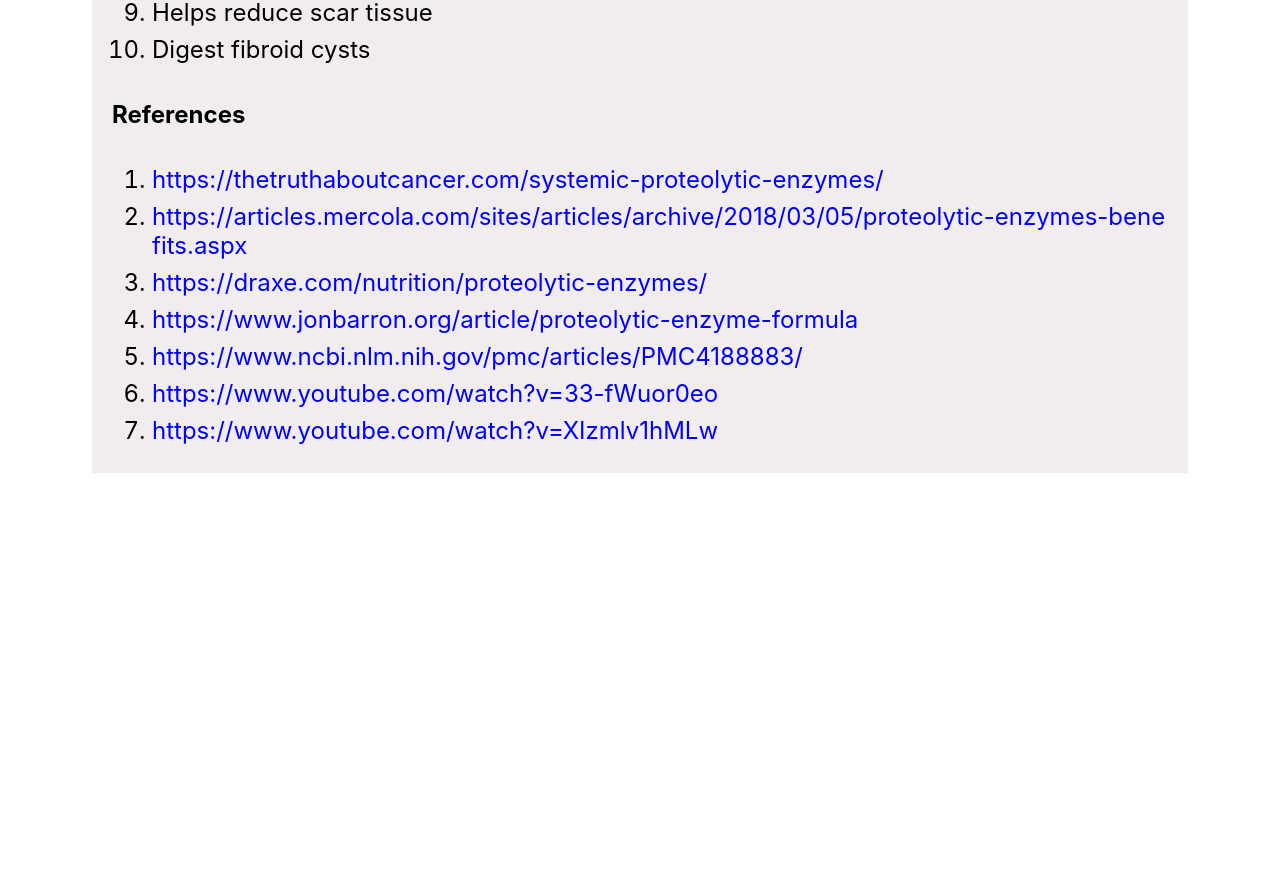
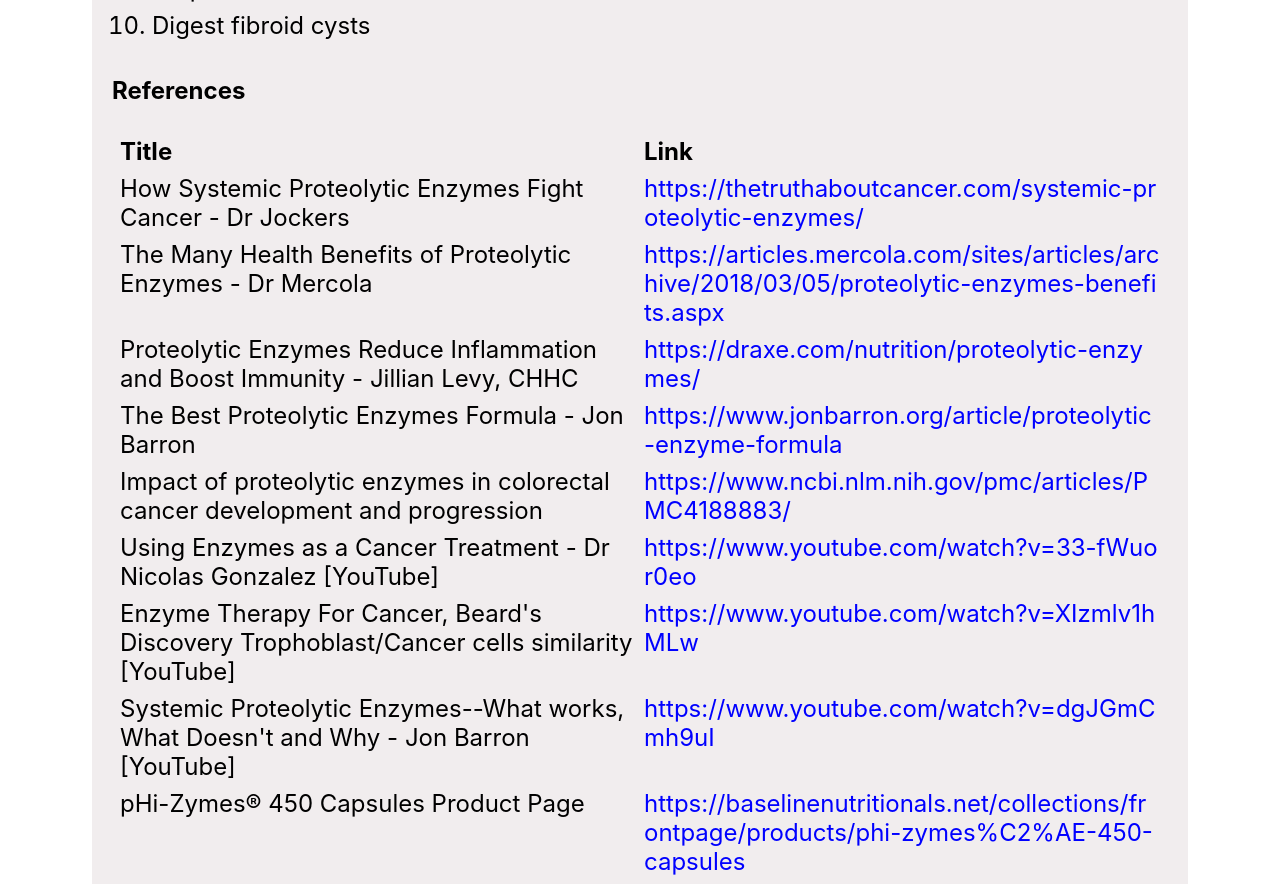
Before and after one commit to jaytula/alt-medicine, a React (Create React App) app: page / in a window 1280 px wide. Shown: the part 1440-2324 px from the top of the page. Before the commit the page ends 1913 px from the top, so only its background shows below. Built offline with nearby package versions, Linux system fonts and the light colour scheme.

Commit message:
Improve References section

```diff
--- a/src/PhiZyme.js
+++ b/src/PhiZyme.js
@@ -6,6 +6,15 @@
     '& li': {
       padding: '4px 0'
     }
+  },
+  reference: {
+    display: 'grid',
+    gridTemplateColumns: '1fr 1fr',
+    gridColumnGap: '8px',
+    margin: '8px'
+  },
+  gridHeader: {
+    fontWeight: 'bold'
   }
 });
 
@@ -27,13 +36,49 @@
     'Digest fibroid cysts'
   ],
   references: [
-    'https://thetruthaboutcancer.com/systemic-proteolytic-enzymes/',
-    'https://articles.mercola.com/sites/articles/archive/2018/03/05/proteolytic-enzymes-benefits.aspx',
-    'https://draxe.com/nutrition/proteolytic-enzymes/',
-    'https://www.jonbarron.org/article/proteolytic-enzyme-formula',
-    'https://www.ncbi.nlm.nih.gov/pmc/articles/PMC4188883/',
-    'https://www.youtube.com/watch?v=33-fWuor0eo',
-    'https://www.youtube.com/watch?v=XIzmlv1hMLw'
+    {
+      title: 'How Systemic Proteolytic Enzymes Fight Cancer - Dr Jockers',
+      link: 'https://thetruthaboutcancer.com/systemic-proteolytic-enzymes/'
+    },
+    {
+      title: 'The Many Health Benefits of Proteolytic Enzymes - Dr Mercola',
+      link:
+        'https://articles.mercola.com/sites/articles/archive/2018/03/05/proteolytic-enzymes-benefits.aspx'
+    },
+    {
+      title:
+        'Proteolytic Enzymes Reduce Inflammation and Boost Immunity - Jillian Levy, CHHC',
+      link: 'https://draxe.com/nutrition/proteolytic-enzymes/'
+    },
+    {
+      title: 'The Best Proteolytic Enzymes Formula - Jon Barron',
+      link: 'https://www.jonbarron.org/article/proteolytic-enzyme-formula'
+    },
+    {
+      title:
+        'Impact of proteolytic enzymes in colorectal cancer development and progression',
+      link: 'https://www.ncbi.nlm.nih.gov/pmc/articles/PMC4188883/'
+    },
+    {
+      title:
+        'Using Enzymes as a Cancer Treatment - Dr Nicolas Gonzalez [YouTube]',
+      link: 'https://www.youtube.com/watch?v=33-fWuor0eo'
+    },
+    {
+      title:
+        "Enzyme Therapy For Cancer, Beard's Discovery Trophoblast/Cancer cells similarity [YouTube]",
+      link: 'https://www.youtube.com/watch?v=XIzmlv1hMLw'
+    },
+    {
+      title:
+        "Systemic Proteolytic Enzymes--What works, What Doesn't and Why - Jon Barron [YouTube]",
+      link: 'https://www.youtube.com/watch?v=dgJGmCmh9uI'
+    },
+    {
+      title: 'pHi-Zymes® 450 Capsules Product Page',
+      link:
+        'https://baselinenutritionals.net/collections/frontpage/products/phi-zymes%C2%AE-450-capsules'
+    }
   ]
 };
 
@@ -45,11 +90,10 @@
     <div className={classes.root}>
       <h2>{data.name}</h2>
       <p>
-        Product website is: <a href={data.website}>{data.website}</a>
-      </p>
-      <p>
-        Youtube video on benefits of systemic enzymes:{' '}
-        <a href={data.youtube}>Video</a>
+        The rationale for using proteolytic enzymes to treat cancer is these
+        enzymes break down the fibrin (protective wall) of cancer cells thereby
+        allowing the immune system to recognize a better eliminate the
+        malfunctioning cancer cell.
       </p>
       <h4>Proteolytic Enzyme Benefits</h4>
       <ol>
@@ -59,13 +103,18 @@
       </ol>
 
       <h4>References</h4>
-      <ol>
-        {data.references.map((r, i) => (
-          <li id={`ref-${i + 1}`} key={i} num={i}>
-            <a href={r}>{r}</a>
-          </li>
-        ))}
-      </ol>
+      <div className={`${classes.gridHeader} ${classes.reference}`}>
+        <div>Title</div>
+        <div>Link</div>
+      </div>
+      {data.references.map((r, i) => (
+        <div id={`ref-${i + 1}`} key={i} num={i} className={classes.reference}>
+          <div>{r.title}</div>
+          <div>
+            <a href={r.link}>{r.link}</a>
+          </div>
+        </div>
+      ))}
     </div>
   );
 }
```
